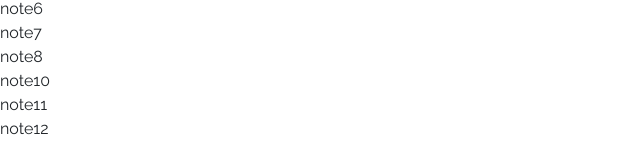
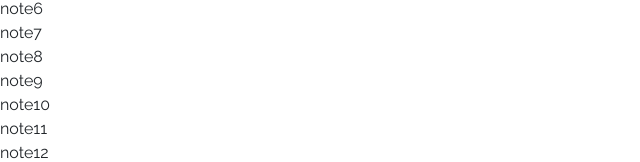
Before and after one commit to quangvando/bai14-frontEnd, a plain HTML site: page index.html in a window 1280 px wide. Shown: the part 875-1037 px from the top of the page, 0-640 px from the left. Before the commit the page ends 1016 px from the top, so only its background shows below. Drawn offline with nearby package versions, Linux system fonts and the light colour scheme.

Commit message:
update note 9

```diff
--- a/index.html
+++ b/index.html
@@ -70,6 +70,7 @@
     <div>note6</div>
     <div>note7</div>
     <div>note8</div>
+    <div>note9</div>
 
     <script src="https://cdn.jsdelivr.net/npm/jquery@3.5.1/dist/jquery.slim.min.js"
         integrity="sha384-DfXdz2htPH0lsSSs5nCTpuj/zy4C+OGpamoFVy38MVBnE+IbbVYUew+OrCXaRkfj"
```
